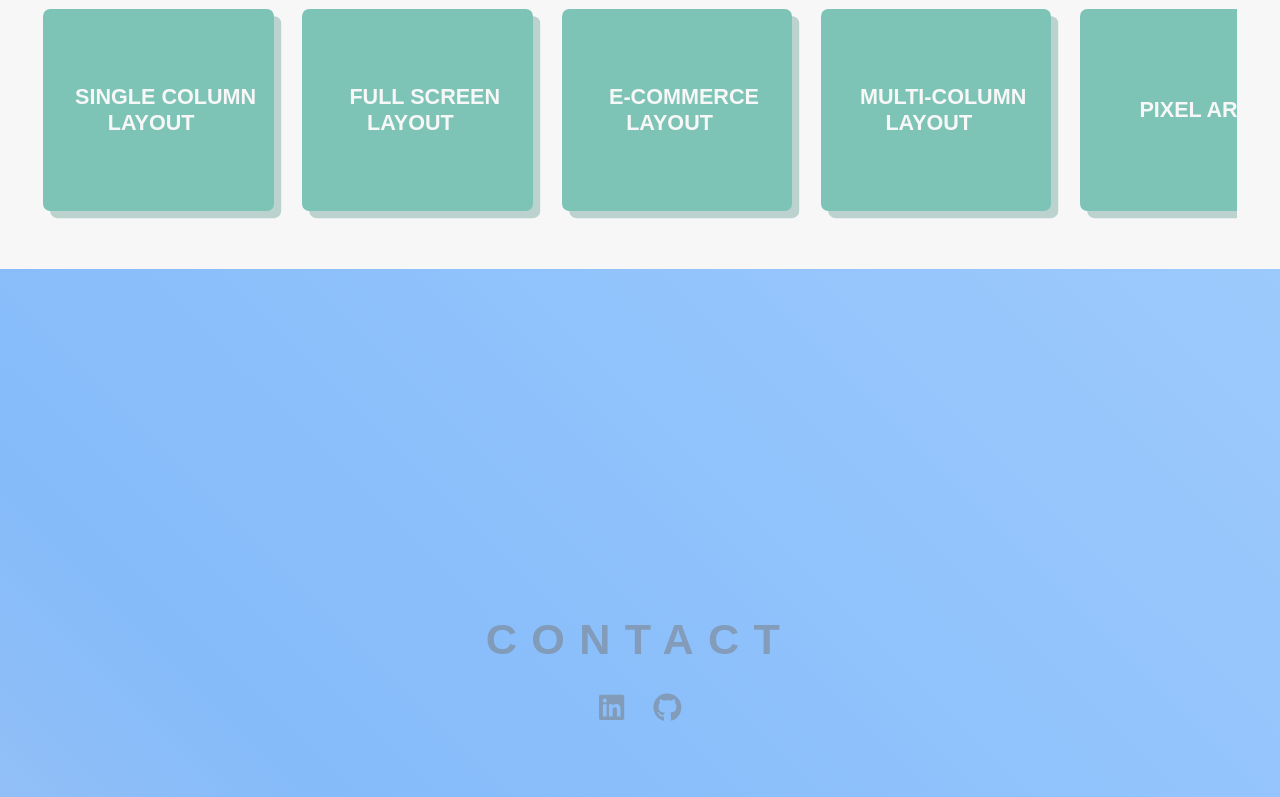
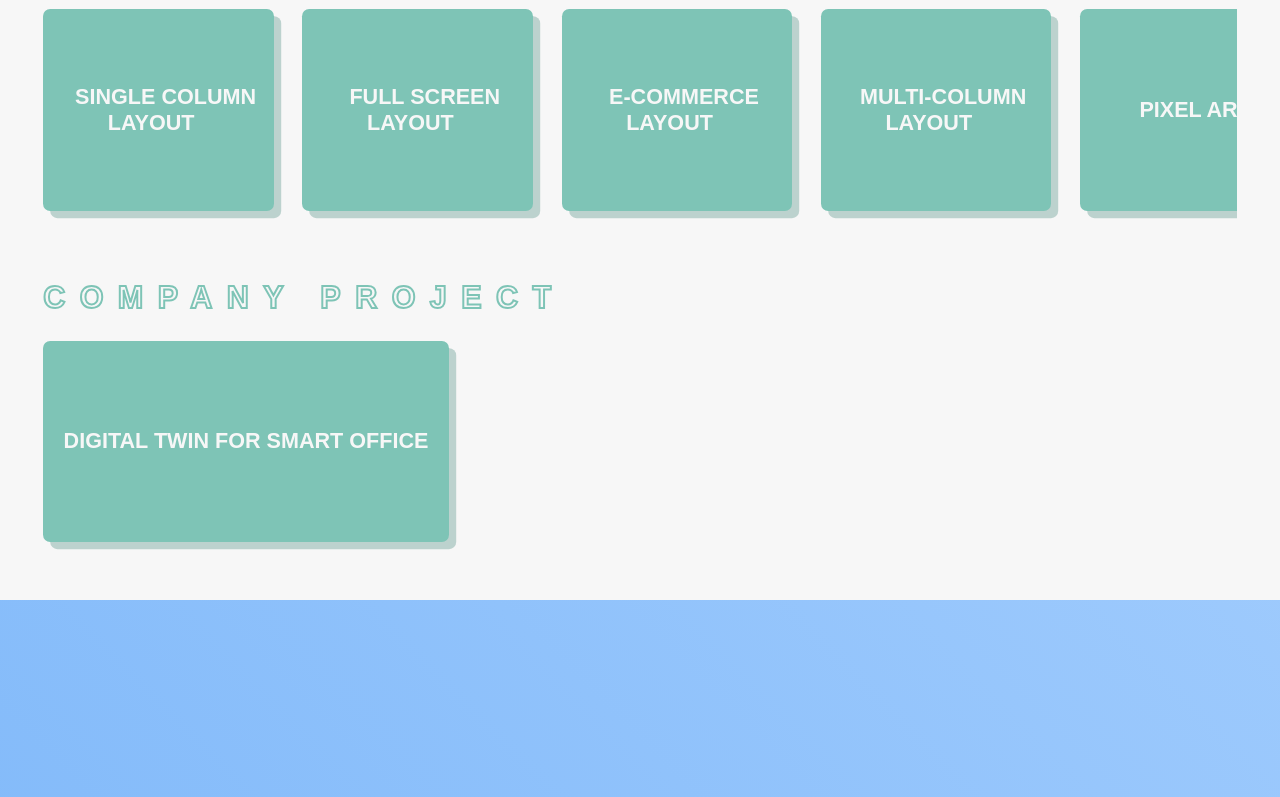
Before and after one commit to makiyo-ronkko/makiyo-app, a React (Create React App) app: page / in a window 1280 px wide. Shown: the part 1381-2178 px from the top of the page. Built offline with nearby package versions, Linux system fonts and the light colour scheme.

Commit message:
develop: chore: replace div wtih fragment

```diff
--- a/src/components/Main/Body.tsx
+++ b/src/components/Main/Body.tsx
@@ -2,6 +2,7 @@
 import { Link } from 'react-router-dom';
 import Styles from './MainStyle.module.css';
 import { Skills } from './Skills';
+import { CompanyProject } from './CompanyProject';
 
 const PROJECTS = [
 	{ link: 'project', name: 'Single Column Layout' },
@@ -10,7 +11,7 @@
 	{ link: 'project-4', name: 'Multi-Column Layout' },
 	{ link: 'project-5', name: 'Pixel Art' },
 	{ link: 'project-6', name: 'TODO App' },
-	{ link: 'project-7', name: 'Project 7' },
+	{ link: 'project-7', name: 'Could me more...' },
 ];
 
 export const Body = () => {
@@ -47,7 +48,7 @@
 	};
 
 	return (
-		<div>
+		<>
 			<Skills />
 			<div className={Styles.projectWrapper}>
 				<p className={`${Styles.description} ${Styles.subTitle}`}>
@@ -78,6 +79,7 @@
 					})}
 				</div>
 			</div>
-		</div>
+			<CompanyProject />
+		</>
 	);
 };
```
